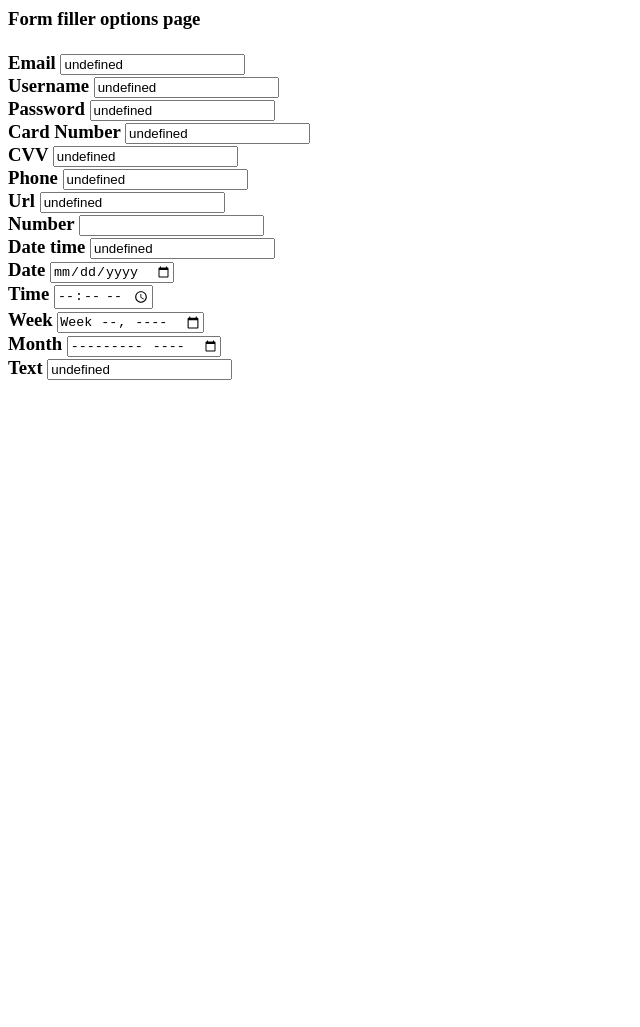
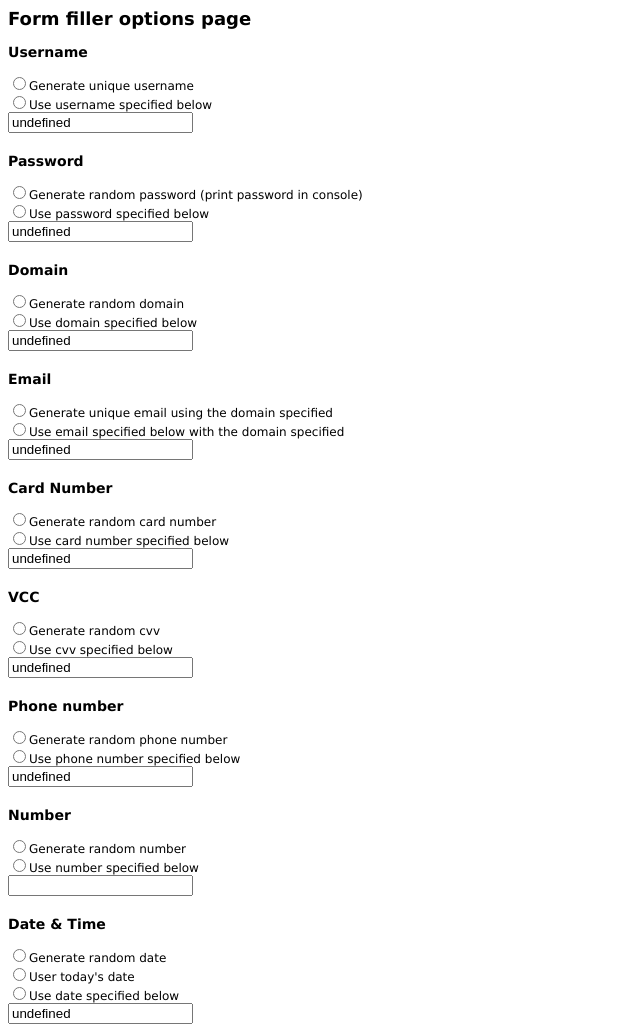
Before and after one commit to shanti2530/formbot, a browser extension: page src/chrome-extension/options.html in a window 1280 px wide. Shown: the top 1027 px of the page, without its empty margins (0-640 px from the left). Before the commit the page ends 800 px from the top, so only its background shows below. Drawn offline with Linux system fonts and the light colour scheme.

Commit message:
Initial chrome options page

```diff
--- a/Gruntfile.js
+++ b/Gruntfile.js
@@ -37,6 +37,7 @@ module.exports = function(grunt) {
                     {src: 'gen/chrome-extension/fillForms.min.js', dest: 'dist/chrome-extension/scripts/fillForms.min.js'},
                     {src: 'gen/chrome-extension/*.html', dest: 'dist/chrome-extension/', flatten: true, expand: true},
                     {src: 'gen/chrome-extension/*.json', dest: 'dist/chrome-extension/', flatten: true, expand: true},
+                    {src: 'gen/chrome-extension/*.css', dest: 'dist/chrome-extension/', flatten: true, expand: true},
                     {src: 'gen/chrome-extension/background.js', dest: 'dist/chrome-extension/background.js'},
                     {src: 'gen/chrome-extension/options.js', dest: 'dist/chrome-extension/options.js'},
                     {src: 'gen/chrome-extension/scripts/*.js', dest: 'dist/chrome-extension/scripts/', flatten: true, expand: true},
@@ -85,7 +86,7 @@ module.exports = function(grunt) {
                 },
             },
             chromeextension: {
-                files: ['**/*.js'],
+                files: ['**/*.js', '**/*.html', '**/*.css'],
                 tasks: ['copy:chromeextension',
                         'includes:chromeextension',
                         'uglify:chromeextension',
--- /dev/null
+++ b/src/chrome-extension/options.css
@@ -0,0 +1,8 @@
+body {
+	font-family: "Verdana", sans-serif;
+	font-size: 12px;
+}
+
+.section {
+	margin-bottom: 20px
+}
--- a/src/chrome-extension/options.html
+++ b/src/chrome-extension/options.html
@@ -1,66 +1,74 @@
 <html>
 	<head>
 		<script type="text/javascript" src="options.js"></script>
+		<link href='http://fonts.googleapis.com/css?family=Open+Sans' rel='stylesheet' type='text/css'>
+		<link href='options.css' rel='stylesheet' type='text/css'>
 	</head>
 	<body>
-		<h3>Form filler options page
-		<br />
-		<br />
-		<div>
-			Email
+		<h2>Form filler options page</h2>
+
+		<div class="section">
+			<h3>Username</h3>
+			<input type="radio" name="username" />Generate unique username <br />
+			<input type="radio" name="username" />Use username specified below <br />
+			<input type="username" name="username"/>
+		</div>
+		<div class="section">
+			<h3>Password</h3>
+			<input type="radio" name="password" />Generate random password (print password in console) <br />
+			<input type="radio" name="password" />Use password specified below <br />
+			<input type="text" name="password"/>
+		</div>
+		<div class="section">
+			<h3>Domain</h3>
+			<input type="radio" name="domain" />Generate random domain <br />
+			<input type="radio" name="domain" />Use domain specified below <br />
+			<input type="text" name="domain"/>
+		</div>
+		<div class="section">
+			<h3>Email</h3>
+			<input type="radio" name="email" />Generate unique email using the domain specified <br />
+			<input type="radio" name="email" />Use email specified below with the domain specified<br />
 			<input type="email" name="email"/>
 		</div>
-		<div>
-			Username
-			<input type="text" name="username"/>
+		<div class="section">
+			<h3>Card Number</h3>
+			<input type="radio" name="card" />Generate random card number <br />
+			<input type="radio" name="card" />Use card number specified below <br />
+			<input type="text" name="card"/>
 		</div>
-		<div>
-			Password
-			<input type="text" name="password"/>
+		<div class="section">
+			<h3>VCC</h3>
+			<input type="radio" name="cvv" />Generate random cvv <br />
+			<input type="radio" name="cvv" />Use cvv specified below <br />
+			<input type="cvv" name="cvv"/>
 		</div>
-		<div>
-			Card Number
-			<input type="text" name="card_no"/>
-		</div>
-		<div>
-			CVV
-			<input type="text" name="cvv"/>
-		</div>
-		<div>
-			Phone
+		<div class="section">
+			<h3>Phone number</h3>
+			<input type="radio" name="phone" />Generate random phone number <br />
+			<input type="radio" name="phone" />Use phone number specified below <br />
 			<input type="text" name="phone"/>
 		</div>
-		<div>
-			Url
-			<input type="url" name="url"/>
-		</div>
-		<div>
-			Number
+		<div class="section">
+			<h3>Number</h3>
+			<input type="radio" name="number" />Generate random number <br />
+			<input type="radio" name="number" />Use number specified below <br />
 			<input type="number" name="number"/>
 		</div>
-		<div>
-			Date time
-			<input type="datetime" name="datetime"/>
+		<div class="section">
+			<h3>Date & Time</h3>
+			<input type="radio" name="date" />Generate random date <br />
+			<input type="radio" name="date" />User today's date <br />
+			<input type="radio" name="date" />Use date specified below <br />
+			<input type="datetime" name="date"/>
 		</div>
-		<div>
-			Date
-			<input type="date" name="date"/>
-		</div>
-		<div>
-			Time
-			<input type="time" name="time"/>
-		</div>
-		<div>
-			Week
-			<input type="week" name="week"/>
-		</div>
-		<div>
-			Month
-			<input type="month" name="month"/>
-		</div>
-		<div>
-			Text
+		<div class="section">
+			<h3>Text</h3>
+			<input type="radio" name="text" />Generate random text <br />
+			<input type="radio" name="text" />Use text specified below <br />
 			<input type="text" name="text"/>
 		</div>
+
+
 	</body>
 </html>
```
Also changed, not shown: dist/chrome-extension/options.css (added), dist/chrome-extension/options.html.
